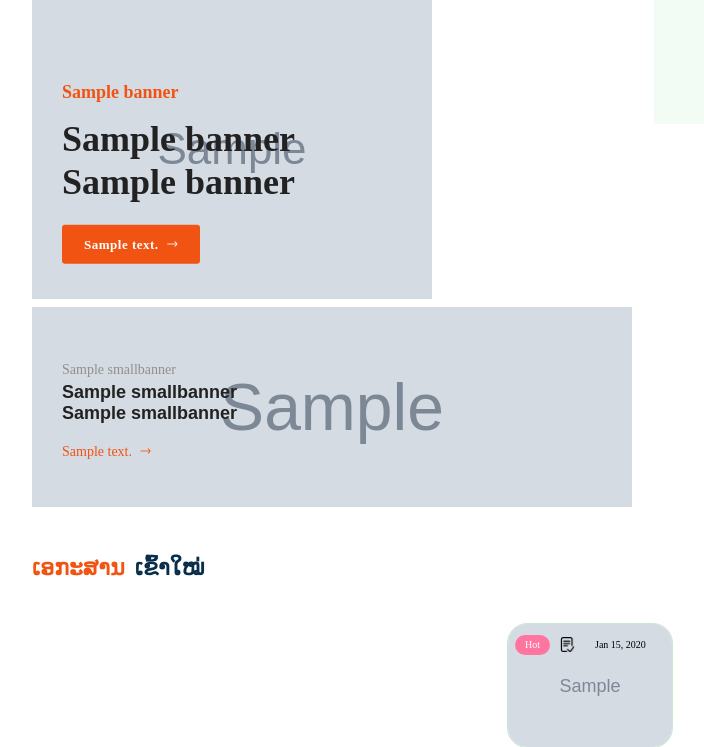
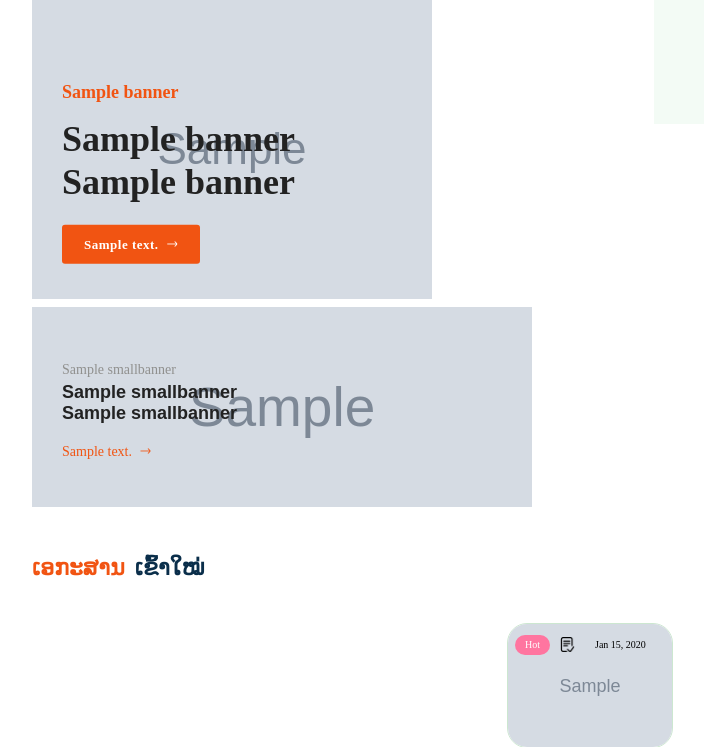
Before and after one commit to kikthepparsouk/duladoc_app, a Django app: page / in a window 1280 px wide. Shown: the part 1633-2380 px from the top of the page, without its empty margins (50-754 px from the left). Run offline with Django 5.2, Linux system fonts and the light colour scheme; tables that the repository leaves empty hold one stand-in row (values such as "Sample post"); grey boxes marked "Sample" are stand-in pictures; parts of the project's set-up code (start-up, migrations or seed data) failed here and were passed over; some libraries are stand-ins or nearby versions.

Commit message:
edit_home_braner

```diff
--- a/templates/pages/home.html
+++ b/templates/pages/home.html
@@ -498,8 +498,8 @@ Duladoc - Your Trusted Document Management Solution
                 {% for banner in small_banner %}
                 <div class="col-lg-4 col-md-6">
                     <div class="banner-img wow fadeIn animated">
-                        <img loading="lazy" src="{{ banner.image.url }}" alt="{{ banner.title }}" style="min-width: 600px; max-height: 200px; max-width: 600px; max-height: 200px;">
-                        <div class="banner-text">
+                        <img loading="lazy" src="{{ banner.image.url }}" alt="{{ banner.title }}" style="min-width: 500px; max-height: 200px; max-width: 500px; max-height: 200px;">
+                        <div class="banner-text" style="font-family: phetsarath ot;">
                             <span>{{ banner.title }}</span>
                             <h4>{{ banner.subtitle_one }}<br>{{ banner.subtitle_two }}</h4>
                             <a href="{{ banner.button_link }}">{{ banner.button_text }} <i
```
